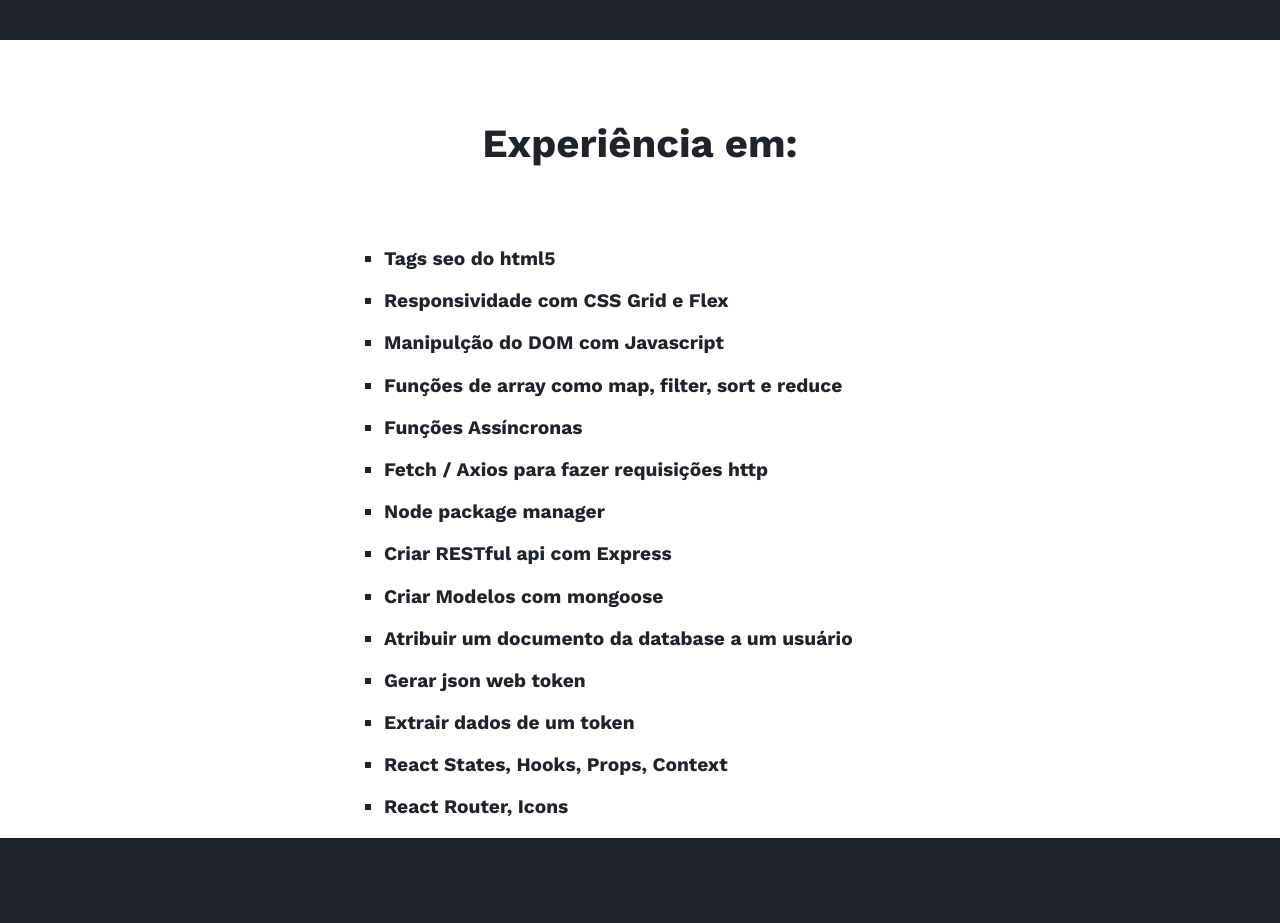
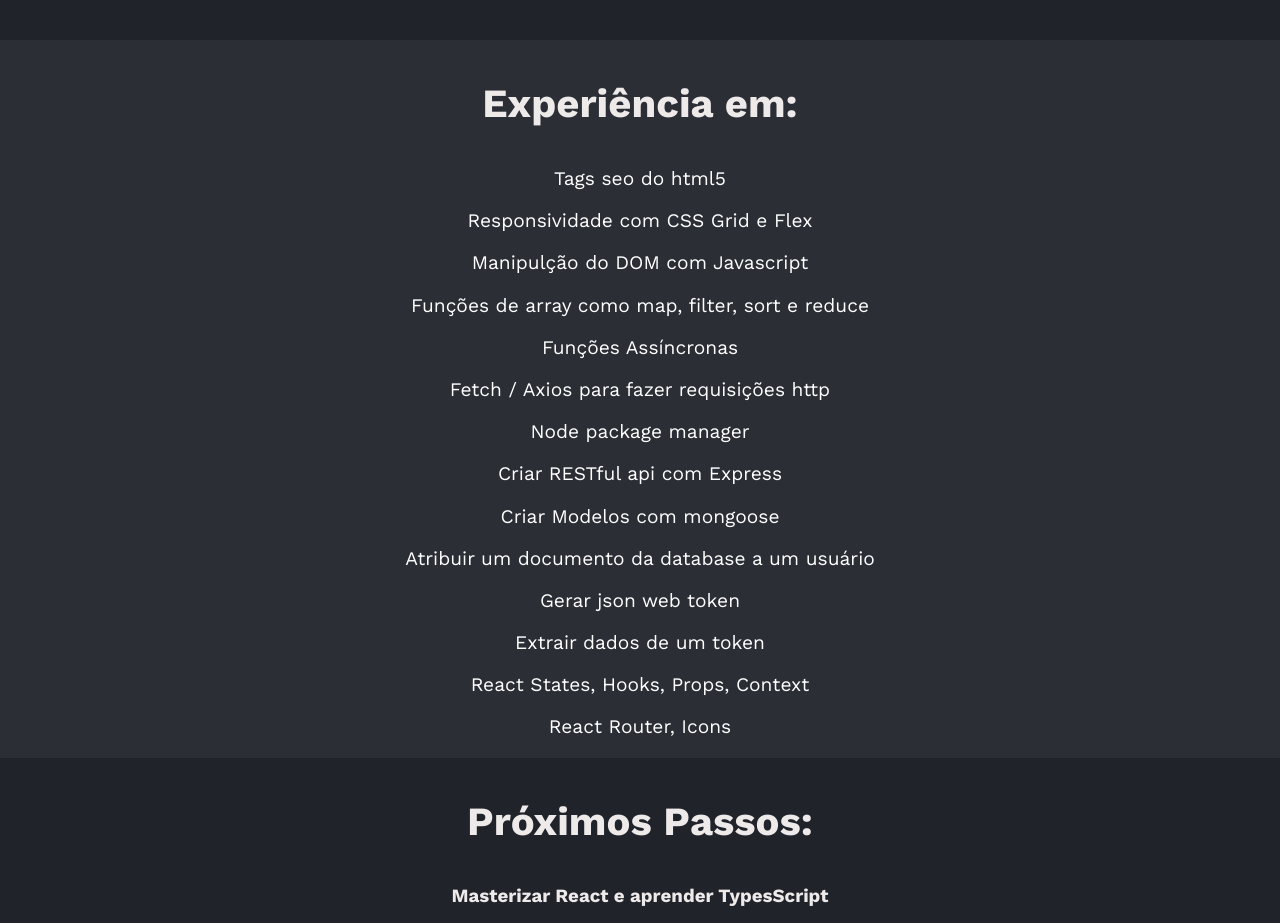
Before and after one commit to rm0909/my-portfolio, a React (Vite) app: page /conhecimento in a window 1280 px wide. Shown: the part 660-1583 px from the top of the page. Before the commit the page ends 1498 px from the top, so only its background shows below. Built offline with nearby package versions, Linux system fonts and the light colour scheme.

Commit message:
color fix

```diff
--- a/src/App.css
+++ b/src/App.css
@@ -125,25 +125,31 @@
 }
 .exp {
   width: 100%;
-  background-color: white;
+  background-color:var(--bckgrd-color-secondary);
   text-align: center;
   display: flex;
   align-items: center;
   justify-content: center;
 }
-.exp h1 {
-  color: var(--bckgrd-color-default);
-}
 .exp-ul {
   width: 40vw;
 }
+.exp h1{
+  margin: 1em;
+}
 ul{
-  text-align: start;
+  text-align: center;
 }
 li {
-  color: var(--bckgrd-color-default);
-  list-style:square;
+  color: white;
+  list-style: none;
   font-size: 1.2em;
-  font-weight: 600;
   padding-bottom: 1em;
 }
+.next-steps{
+  margin-bottom:1em;
+  text-align: center;
+}
+.next-steps h1{
+  margin: 1em;
+}
--- a/src/components/Conhecimento.jsx
+++ b/src/components/Conhecimento.jsx
@@ -107,6 +107,10 @@
             </ul>
           </section>
         </div>
+        <section className="next-steps">
+             <h1>Próximos Passos:</h1>
+             <h3>Masterizar React e aprender TypesScript</h3>
+          </section>
       </main>
     </>
   );
```
